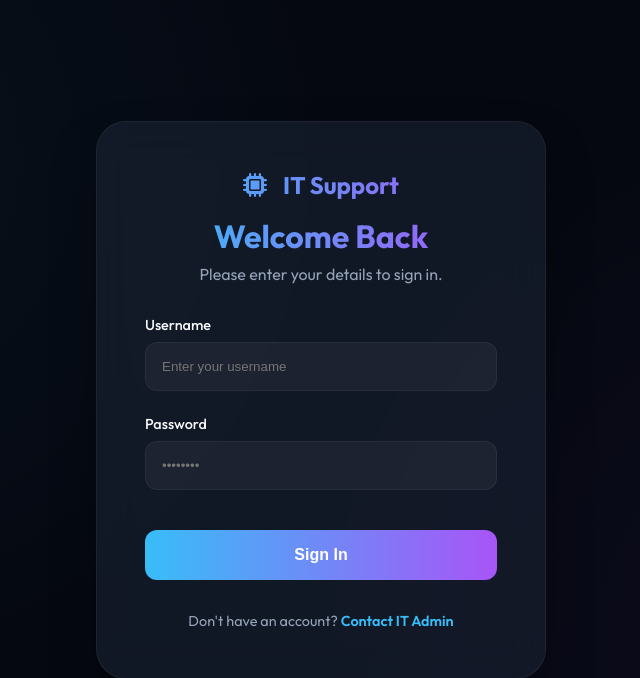
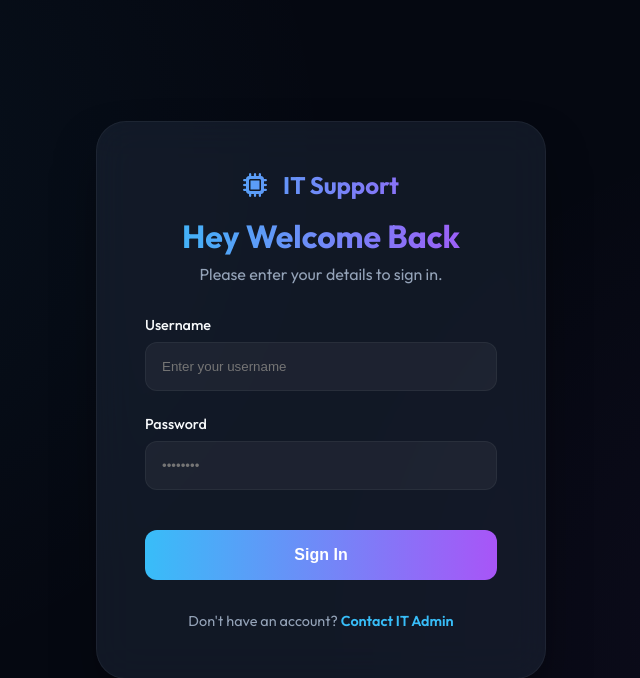
Before and after one commit to TKB200/IT-Help-Desk, a PHP site: page /login.php in a window 1280 px wide. Shown: the top 678 px of the page, without its empty margins (319-959 px from the left). Run offline with PHP 8.4, Linux system fonts and the light colour scheme.

Commit message:
Update login.php

```diff
--- a/login.php
+++ b/login.php
@@ -4,7 +4,7 @@
 <head>
     <meta charset="UTF-8">
     <meta name="viewport" content="width=device-width, initial-scale=1.0">
-    <title>Login | IT Support Help Desk</title>
+    <title>Login | IT Support Help Desk SYS </title>
     <link rel="stylesheet" href="style.css">
     <link href="https://fonts.googleapis.com/css2?family=Outfit:wght@300;400;500;600;700&display=swap" rel="stylesheet">
     <link rel="stylesheet" href="https://cdnjs.cloudflare.com/ajax/libs/font-awesome/6.4.0/css/all.min.css">
@@ -96,7 +96,7 @@
                 <i class="fas fa-microchip"></i>
                 <span>IT Support</span>
             </div>
-            <h1>Welcome Back</h1>
+            <h1>Hey Welcome Back</h1>
             <p>Please enter your details to sign in.</p>
 
             <form action="auth.php" method="POST">
@@ -120,4 +120,5 @@
     </div>
 </body>
 
+
 </html>
```
